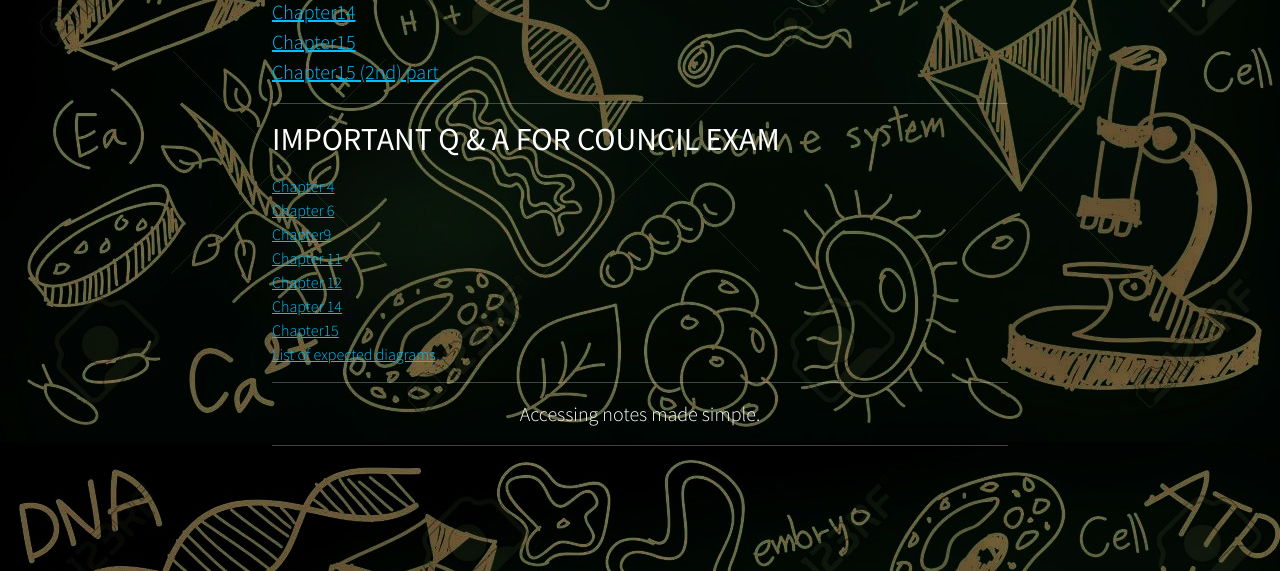
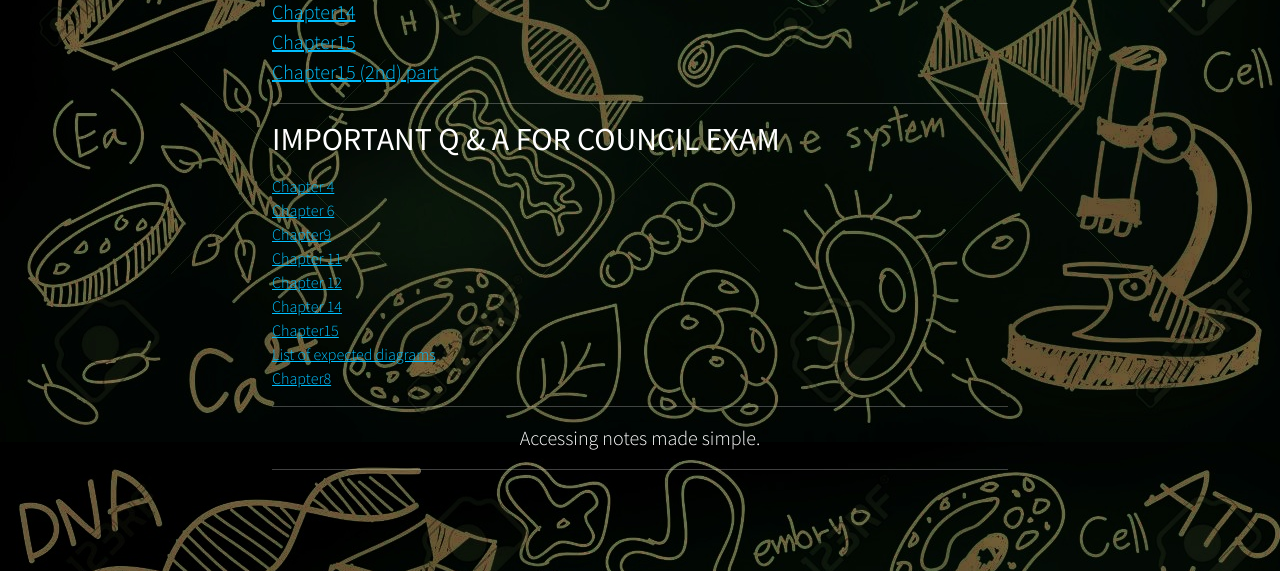
Before and after one commit to SirLoya2/loyangamba, a plain HTML site: page index.html in a window 1280 px wide. Shown: the part 858-1429 px from the top of the page. Drawn offline with nearby package versions, Linux system fonts and the light colour scheme.

Commit message:
update index.html

```diff
--- a/index.html
+++ b/index.html
@@ -152,6 +152,7 @@ height:300px;
 <a href="https://github.com/SirLoya2/loyangamba/raw/main/Chapter%2014%20(Ecosystem).pdf">Chapter 14</a><br>
 <a href="https://github.com/SirLoya2/loyangamba/raw/main/Biodiversity%20Qand%20A.pdf">Chapter15</a><br>
 <a href="https://github.com/SirLoya2/loyangamba/raw/main/List%20of%20expected%20diagrams%20for%20the%20upcoming%202022%20COUNCIL%20Examq.pdf">List of expected diagrams</a><br>
+<a href="https://github.com/SirLoya2/loyangamba/raw/main/Chapter%208%20(Human%20Health).pdf">Chapter8</a><br>
 
 
                 </p>
```
